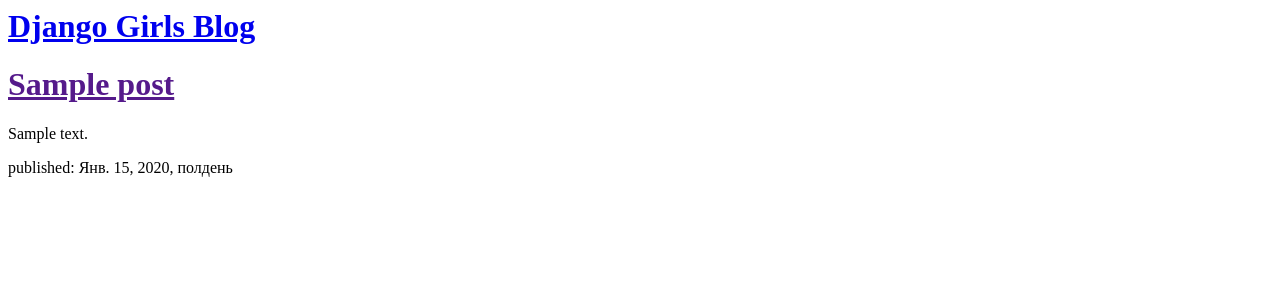
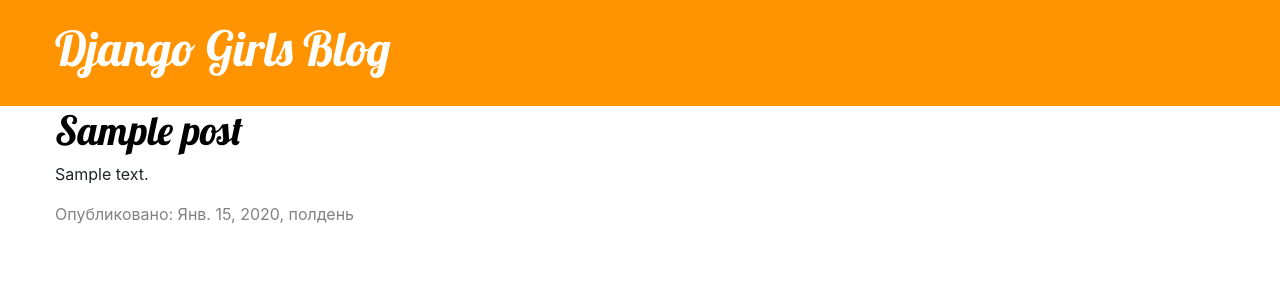
Before and after one commit to BogdanT-web/Repository_3_djangogirls, a Django app: page / in a window 1280 px wide. Shown: the top 300 px of the page. Run offline with Django 3.2, Linux system fonts and the light colour scheme; tables that the repository leaves empty hold one stand-in row (values such as "Sample post"); some libraries are stand-ins or nearby versions.

Commit message:
Modified HTML and CSS.

```diff
--- /dev/null
+++ b/blog/static/css/blog.css
@@ -0,0 +1,47 @@
+
+.page-header {
+    background-color: #ff9400;
+    margin-top: 0;
+    padding: 20px 20px 20px 55px;
+}
+
+.page-header h1, .page-header h1 a, .page-header h1 a:visited, .page-header h1 a:active {
+    color: #ffffff;
+    font-size: 36pt;
+    text-decoration: none;
+}
+
+.content {
+    margin-left: 40px;
+}
+
+h1, h2, h3, h4 {
+    font-family: 'Lobster', cursive;
+}
+
+.date {
+    color: #828282;
+}
+
+.save {
+    float: right;
+}
+
+.post-form textarea, .post-form input {
+    width: 100%;
+}
+
+.top-menu, .top-menu:hover, .top-menu:visited {
+    color: #ffffff;
+    float: right;
+    font-size: 26pt;
+    margin-right: 20px;
+}
+
+.post {
+    margin-bottom: 70px;
+}
+
+.post h1 a, .post h1 a:visited {
+    color: #000000;
+}
--- a/blog/templates/blog/post_list.html
+++ b/blog/templates/blog/post_list.html
@@ -1,18 +1,33 @@
+{% load static %}
+
 <html>
     <head>
         <title>Django blog</title>
+
+        <link rel="stylesheet" href="https://stackpath.bootstrapcdn.com/bootstrap/4.5.0/css/bootstrap.min.css" integrity="sha384-9aIt2nRpC12Uk9gS9baDl411NQApFmC26EwAOH8WgZl5MYYxFfc+NcPb1dKGj7Sk" crossorigin="anonymous">
+        <link rel="stylesheet" href="{% static 'css/blog.css' %}">
+
+        <link href="https://fonts.googleapis.com/css2?family=Lobster&display=swap" rel="stylesheet">
     </head>
     <body>
-        <div>
+        <div class="page-header">
             <h1><a href="/">Django Girls Blog</a></h1>
         </div>
 
-        {% for post in posts %}
-        <div>
-            <h1><a href="">{{ post.title }}</a></h1>
-            <p>{{ post.text|linebreaksbr }}</p>
-            <p>published: {{ post.published_date }}</p>
+        <div class="content container">
+            <div class="row">
+                <div class="col-md-8">
+                    {% for post in posts %}
+                        <div class="post">
+                            <h1><a href="">{{ post.title }}</a></h1>
+                            <p>{{ post.text|linebreaksbr }}</p>
+                            <div class="date">
+                                <p>Опубликовано: {{ post.published_date }}</p>
+                            </div>
+                        </div>
+                    {% endfor %}
+                </div>
+            </div>
         </div>
-        {% endfor %}
     </body>
 </html>
```
